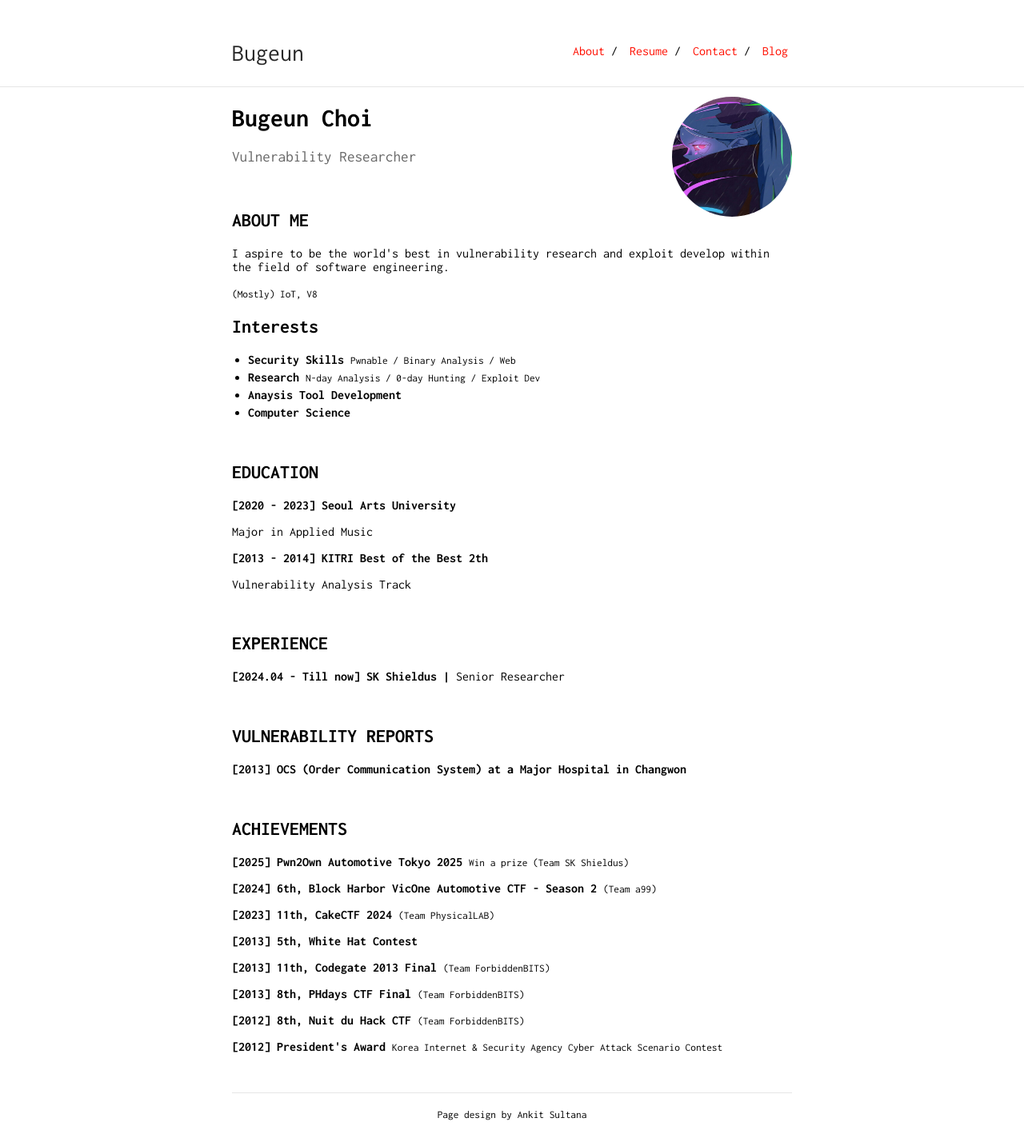
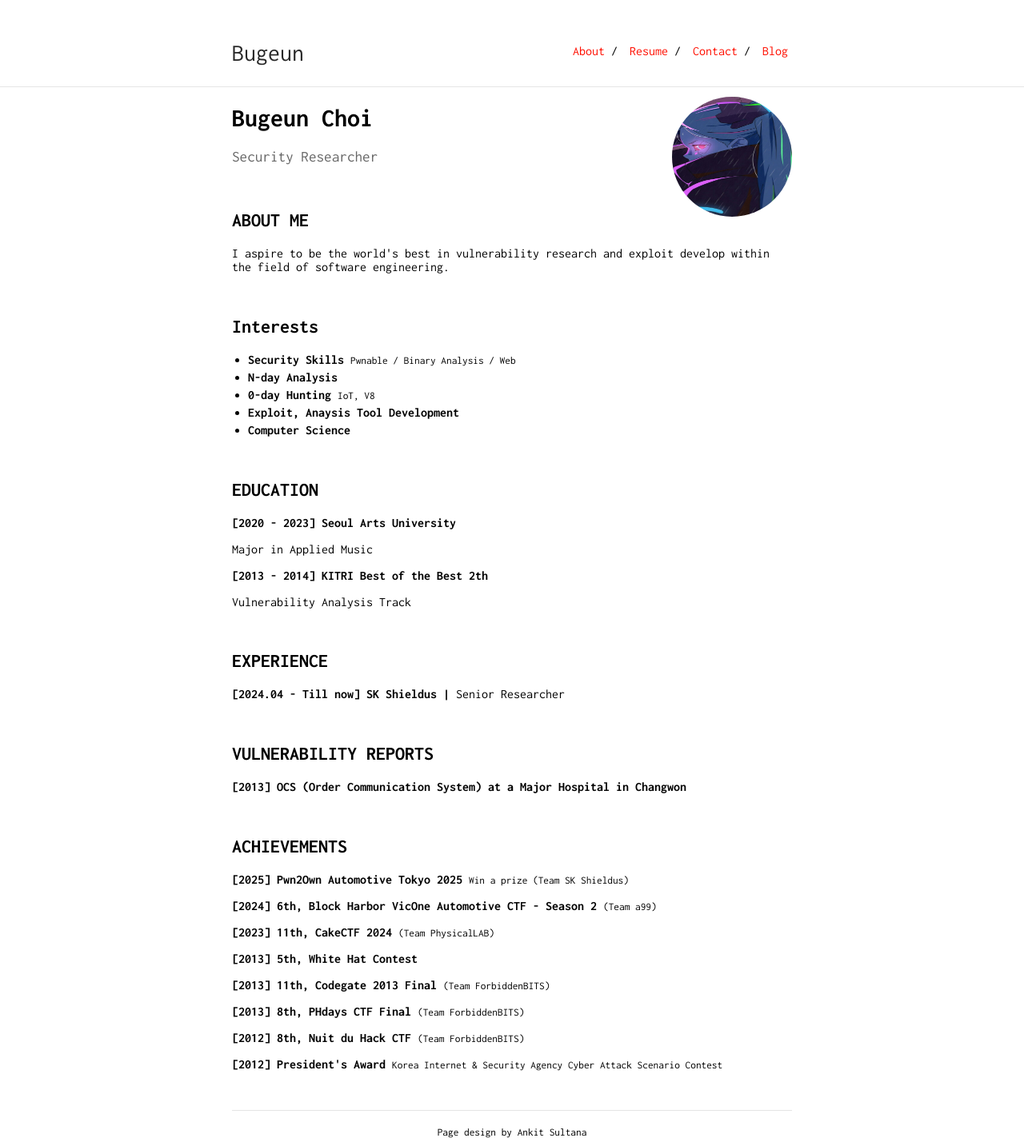
Before and after one commit to Bugeun/bugeun.github.io, a Jekyll site: the page built from index.md, in a window 1280 px wide. Shown: the whole page at 80% size. Built offline with Jekyll 4.4.1, drawn with Linux system fonts in a browser that asks for light colours; before the commit the page ends 1401 px from its top, so only the background shows below that.

Commit message:
Update index.md

```diff
--- a/index.md
+++ b/index.md
@@ -5,7 +5,7 @@ layout: default
 <img class="profile-picture" src="Rebekah.jpg">
 <h1><b>Bugeun Choi</b></h1>
 <p style="font-size: 1.2em; color: #666;" data-ke-size="size16">
-Vulnerability Researcher
+Security Researcher
 </p>
 &nbsp;
 
@@ -13,7 +13,6 @@ Vulnerability Researcher
 
 
 <p>I aspire to be the world's best in vulnerability research and exploit develop within the field of software engineering.</p>
-<small>(Mostly) IoT, V8</small>
 &nbsp;
 
 <!--
@@ -35,11 +34,14 @@ Vulnerability Researcher
           <small>Pwnable / Binary Analysis / Web</small>
           </li>
           <li>
-          <b>Research</b>
-          <small>N-day Analysis / 0-day Hunting / Exploit Dev</small>
+          <b>N-day Analysis</b>
           </li>
           <li>
-          <b>Anaysis Tool Development</b>
+          <b>0-day Hunting</b>
+          <small>IoT, V8</small>
+          </li>
+          <li>
+          <b>Exploit, Anaysis Tool Development</b>
           </li>
           <li>
           <b>Computer Science</b>
```
